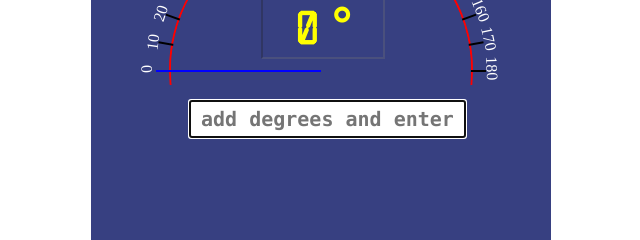
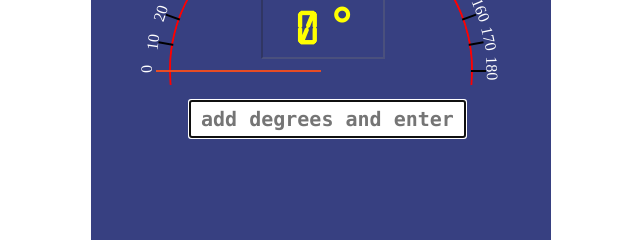
Before and after one commit to codarsCoder/analog-guage, a plain HTML site: page index.html in a window 1280 px wide. Shown: the part 221-461 px from the top of the page, 319-959 px from the left. Drawn offline with Linux system fonts and the light colour scheme.

Commit message:
stick color

```diff
--- a/style.css
+++ b/style.css
@@ -119,7 +119,7 @@
     height: 2px;
     transform-origin: right;
     position: absolute;
-    background-color: blue;
+    background-color: #e84c24;
     transition: transform 1.5s;
     z-index: 105;
     top: 50%;
```
